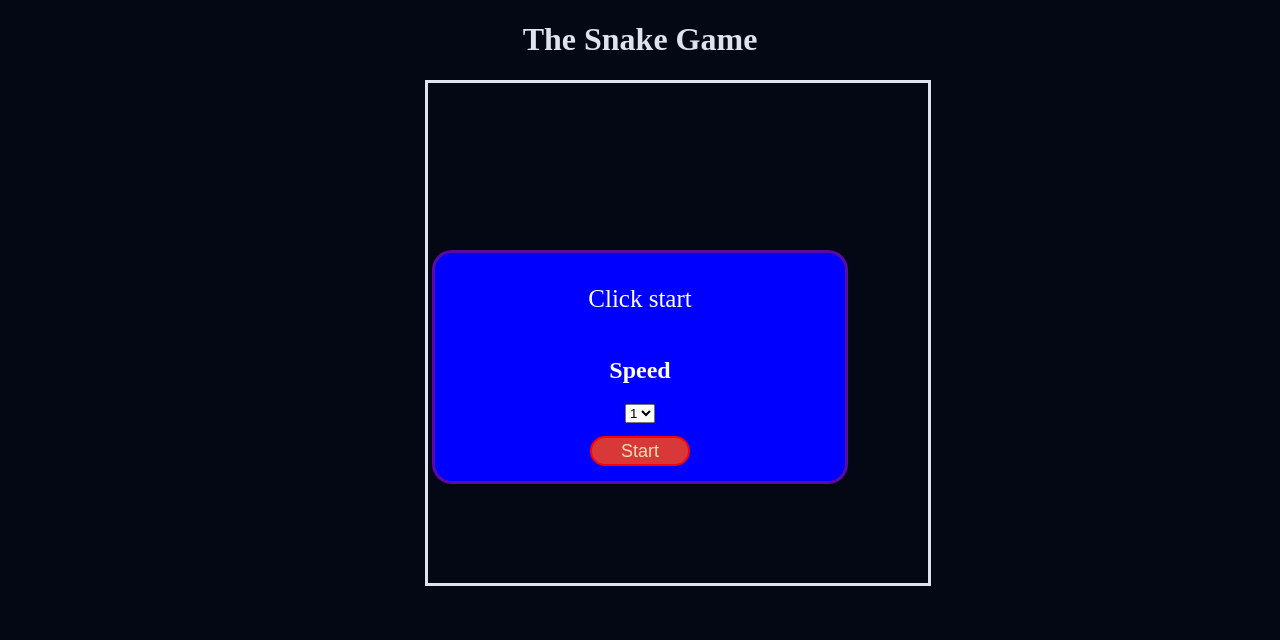
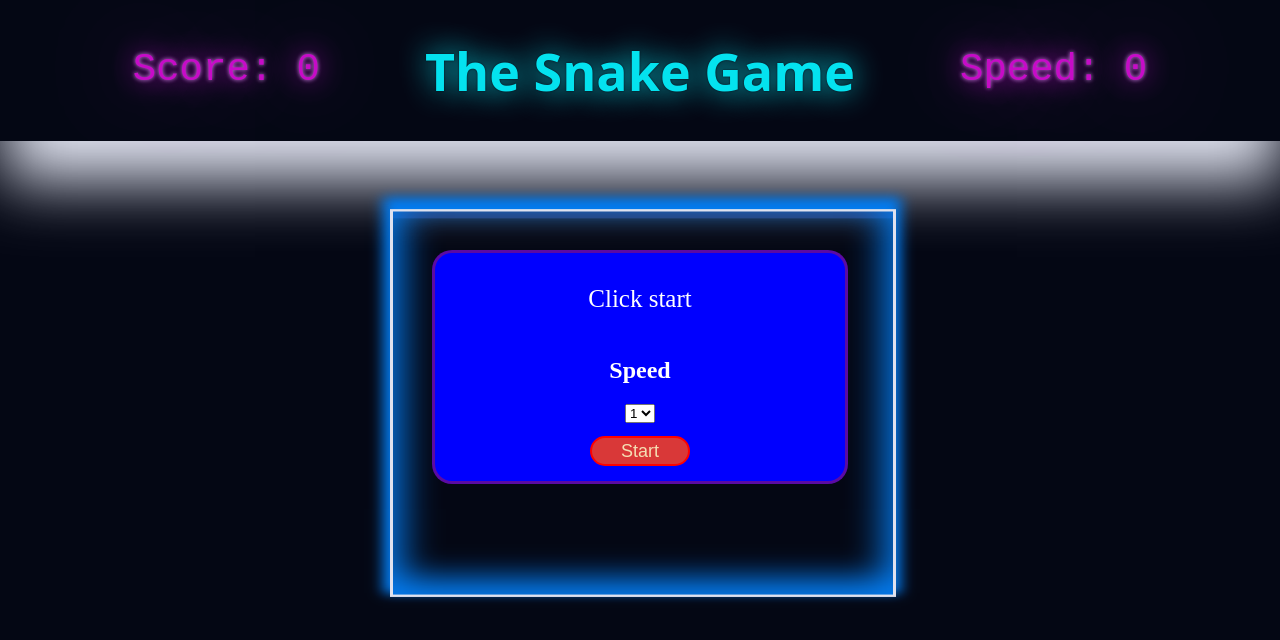
Before and after one commit to Soni295/Snake-Game, a plain HTML site: page index.html in a window 1280 px wide. Drawn offline with Linux system fonts and the light colour scheme.

Commit message:
fix some styles

```diff
--- a/index.html
+++ b/index.html
@@ -7,8 +7,11 @@
     <link rel="stylesheet" href="styles.css" />
   </head>
   <body>
-    <h1>The Snake Game</h1>
-
+    <div id="title">
+      <p class="desc">Score: 0</p>
+      <h1>The Snake Game</h1>
+      <p class="desc">Speed: 0</p>
+    </div>
     <div class="contenedor">
       <div id="score"></div>
       <canvas width="500" height="500" id="screen"></canvas>
@@ -41,9 +44,6 @@
         <button class="btn btn-start" id="btn-start">Start</button>
       </div>
     </div>
-    <!--
-
-    -->
     <script src="objects.js"></script>
     <script src="screen.js"></script>
     <script src="set.js"></script>
--- a/set.js
+++ b/set.js
@@ -1,5 +1,5 @@
 let score = document.getElementById("score");
-let info = document.getElementById("info");
+let info = document.getElementById("title");
 let data = { score: 0, speed: 0 };
 
 function firstSet() {
@@ -15,8 +15,9 @@ function infoSet() {
 
 function updateInfo() {
   info.innerHTML = `
-    <p>Score: ${data.score}</p>
-    <p>Speed: ${data.speed}</p>`;
+    <p class="desc">Score: ${data.score}</p>
+    <h1>The Snake Game</h1>
+    <p class="desc">Speed: ${data.speed}</p>`;
 }
 
 function punctuation() {
--- a/styles.css
+++ b/styles.css
@@ -1,35 +1,64 @@
+:root {
+  --white: #ffffff;
+  --bg-color: #000;
+}
 body {
-  background: black;
-  color: white;
+  margin: 0;
+  padding: 0;
+  background: var(--bg-color);
+  color: var(--white);
+  min-height: 100vh;
 }
-
+.desc {
+  font-size: 39px;
+  font-family: monospace;
+  color: #e305d1;
+  text-shadow: 0px 0px 28px #fb00ff, 0px 0px 4px #f6a4ff, 0px 0px 87px #ff00f7;
+}
+.desc:nth-child(1) {
+  justify-self: end;
+}
+.desc:nth-last-child(1){
+  justify-self: start;
+}
 .contenedor {
-  display: grid;
-  grid-template-columns: repeat(3, 33%);
+  position: fixed; /* or absolute */
+  top: 50%;
+  left: 50%;
+  margin-top: -250px;
+  margin-left: -250px;
 }
-
 .container {
   display: flex;
 }
-
 .container > * {
   margin: auto;
   margin-bottom: 3px;
 }
-
 #info {
   font-size: larger;
 }
 canvas {
   background: transparent;
-  border: 3px white solid;
+  border: 3px var(--white) solid;
   margin: auto;
+  transform: rotateX(40deg);
+  box-shadow: inset 0px -13px 37px 9px #0088ff, -1px -10px 13px 6px #0088ff, inset 0px 9px #343a61;
+}
+#title {
+  display: grid;
+  grid-template-columns: 1fr 2fr 1fr;
+  box-shadow: 3px 41px 63px white;
+  align-items: center;
+  justify-items: center;
 }
 h1 {
+  font-family: system-ui;
+  font-size: 52px;
   text-align: center;
-  color: white;
+  color: aqua;
+  text-shadow: 0px 0px 2px black, 0px 0px 31px #00ffff;
 }
-
 .modal {
   display: none;
   position: fixed;
@@ -42,7 +71,6 @@ h1 {
   overflow: auto;
   background-color: rgba(193, 48, 95, 0.14);
 }
-
 .modal-content {
   text-align: center;
   background: rgba(92, 14, 14, 0.479);
@@ -52,27 +80,22 @@ h1 {
   width: 400px;
   border-radius: 20px;
 }
-
 .moral-start {
   background-color: rgba(30, 54, 141, 0.14);
   display: block;
 }
-
 .modal-content-start {
   background-color: blue;
 }
-
 .modal-content > p {
   color: rgb(255, 255, 255);
   font-size: 25px;
 }
-
 .modal-content > h2 {
   margin-top: 10px;
   font-size: xx-large;
   color: rgb(255, 255, 255);
 }
-
 .btn {
   background: #af6cb4;
   border: 2px solid rgb(255, 0, 0);
@@ -82,12 +105,10 @@ h1 {
   width: 100px;
   height: 30px;
 }
-
 .btn-start {
   background: #d93838;
   color: wheat;
 }
-
 .btn-start:hover {
   background: #a58366;
   color: black;
```
